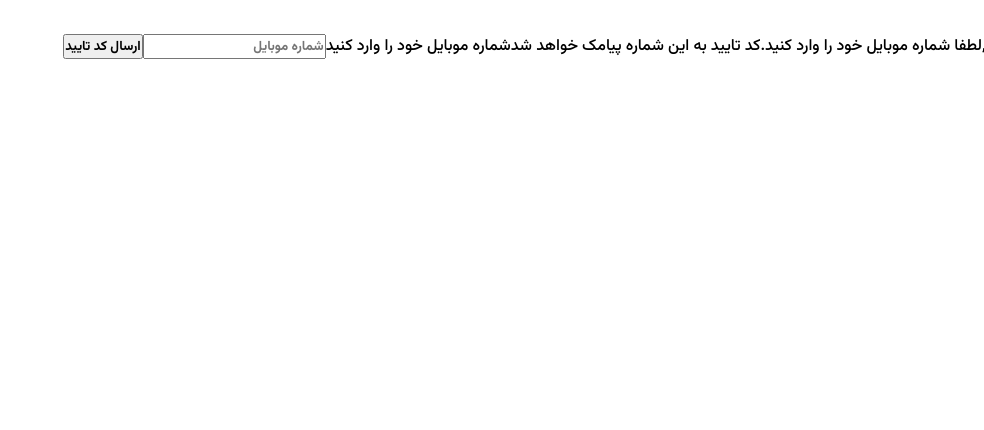
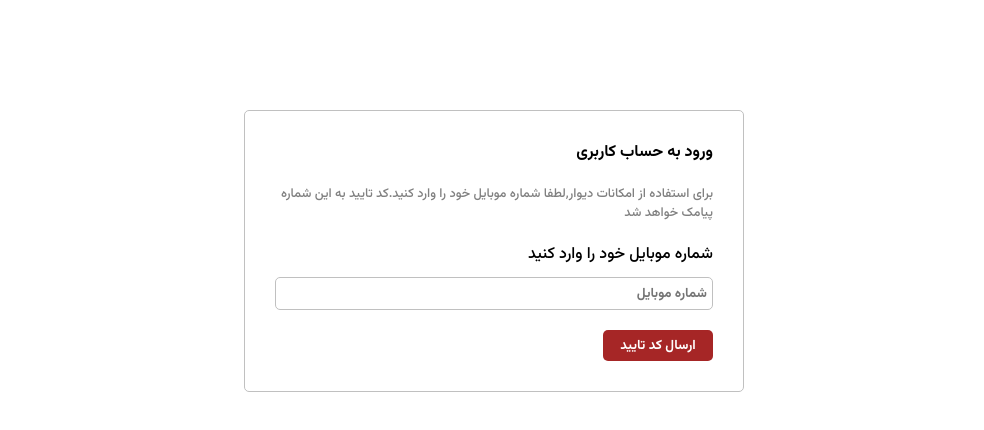
Before and after one commit to parhamfarnay/divar, a React (Vite) app: page /auth in a window 1280 px wide. Shown: the top 430 px of the page, without its empty margins (296-1280 px from the left). Built offline with nearby package versions, Linux system fonts and the light colour scheme; no server answers.

Commit message:
feat/styles added to auth components

```diff
--- a/src/components/templates/CheckOtpForm.jsx
+++ b/src/components/templates/CheckOtpForm.jsx
@@ -4,6 +4,7 @@
 import { checkOtp } from "services/auth";
 import { setCookie } from "utils/cookie";
 import { getProfile } from "services/user";
+import styles from "./CheckOtpForm.module.css";
 
 function CheckOtpForm({ mobile, setStep, code, setCode }) {
   const navigate = useNavigate();
@@ -23,7 +24,7 @@
     console.log({ code, mobile });
   };
   return (
-    <form onSubmit={submitHandler}>
+    <form onSubmit={submitHandler} className={styles.form}>
       <p>تایید کد اس ام اس شده</p>
       <span>کد پیامک شده را به شماره موبایل{mobile}وارد کنید</span>
       <label htmlFor="input">کد تایید را وارد کنید</label>
@@ -36,6 +37,7 @@
       ></input>
       <button type="submit">ورود</button>
       <button
+        className={styles.backButton}
         onClick={() => {
           setStep(1);
         }}
--- /dev/null
+++ b/src/components/templates/CheckOtpForm.module.css
@@ -0,0 +1,42 @@
+.form {
+  max-width: 500px;
+  margin: auto;
+  display: flex;
+  flex-direction: column;
+  margin-top: 100px;
+  border: 1px solid silver;
+  border-radius: 5px;
+  padding: 30px;
+}
+.form p {
+  font: size 1.1rem;
+  font-weight: 400;
+  margin-bottom: 20px;
+}
+.form span {
+  color: gray;
+  font-size: 0.8rem;
+  margin-bottom: 20px;
+}
+.form input {
+  margin: 10px 0 20px;
+  padding: 5px;
+  border: 1px solid silver;
+  border-radius: 5px;
+}
+.form button {
+  width: 110px;
+  padding: 5px 10px;
+  border: none;
+  background-color: #a62626;
+  color: #fff;
+  border-radius: 5px;
+  cursor: pointer;
+}
+.form.backButton {
+  background-color: #fff;
+  color: #a62626;
+  border: 1px solid #a62626;
+  width: 150px;
+  margin-top: 30px;
+}
--- a/src/components/templates/SendOtpForm.jsx
+++ b/src/components/templates/SendOtpForm.jsx
@@ -1,5 +1,6 @@
 import React from "react";
 import { sendOtp } from "services/auth";
+import styles from "./SendOtpForm.module.css";
 
 function SendOtpForm({ mobile, setMobile, setStep }) {
   const submitHandler = async (event) => {
@@ -10,7 +11,7 @@
     console.log({ response, error });
   };
   return (
-    <form onSubmit={submitHandler}>
+    <form onSubmit={submitHandler} className={styles.form}>
       <p>ورود به حساب کاربری </p>
       <span>
         برای استفاده از امکانات دیوار,لطفا شماره موبایل خود را وارد کنید.کد
--- /dev/null
+++ b/src/components/templates/SendOtpForm.module.css
@@ -0,0 +1,35 @@
+.form {
+  max-width: 500px;
+  margin: auto;
+  display: flex;
+  flex-direction: column;
+  margin-top: 100px;
+  border: 1px solid silver;
+  border-radius: 5px;
+  padding: 30px;
+}
+.form p {
+  font: size 1.1rem;
+  font-weight: 400;
+  margin-bottom: 20px;
+}
+.form span {
+  color: gray;
+  font-size: 0.8rem;
+  margin-bottom: 20px;
+}
+.form input {
+  margin: 10px 0 20px;
+  padding: 5px;
+  border: 1px solid silver;
+  border-radius: 5px;
+}
+.form button {
+  width: 110px;
+  padding: 5px 10px;
+  border: none;
+  background-color: #a62626;
+  color: #fff;
+  border-radius: 5px;
+  cursor: pointer;
+}
--- a/src/configs/api.js
+++ b/src/configs/api.js
@@ -14,8 +14,8 @@
     const accessToken = getCookie("accessToken");
     if (accessToken) {
       request.headers["Authorization"] = `bearer ${accessToken}`;
-      return request;
     }
+    return request;
   },
   (error) => {
     return Promise.reject(error);
@@ -27,13 +27,17 @@
     return response;
   },
   async (error) => {
-    const originalRequest = error.config;
-    if (error.response.status === 401 && !originalRequest._retry) {
-      originalRequest._retry = true;
+    const orginialRequest = error.config;
+    if (
+      error.response &&
+      error.response.status === 401 &&
+      !orginialRequest._retry
+    ) {
+      orginialRequest._retry = true;
       const res = await getNewTokens();
       if (!res?.response) return;
       setCookie(res.response.data);
-      return api(originalRequest);
+      return api(orginialRequest);
     }
   }
 );
```
Also changed, not shown: src/router/Router.jsx (+6 -6 lines).
